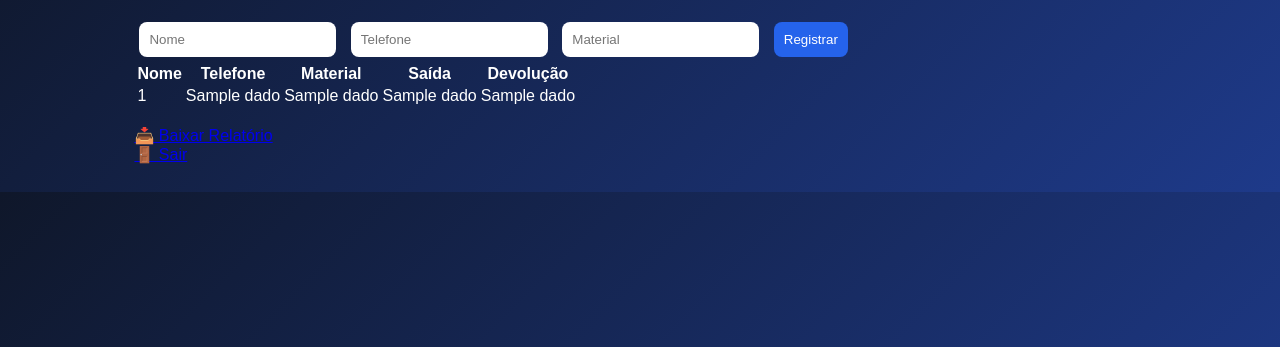
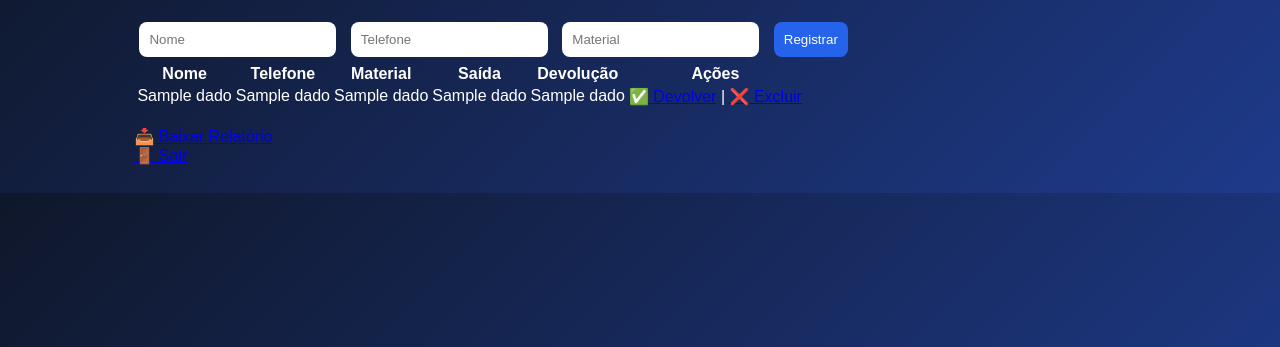
Before and after one commit to jeffteracadjus-netizen/sistema-controle, a Flask app: template templates/dashboard.html in a window 1280 px wide. Shown: the part 126-473 px from the top of the page. Run offline with Flask 3, Linux system fonts and the light colour scheme; the template is opened without the code that fills it: most values are stand-ins (such as "Sample title", 1, 10 or a date in 2020); some libraries are stand-ins or nearby versions.

Commit message:
sistema completo com devolução e exclusão

```diff
--- a/app.py
+++ b/app.py
@@ -14,7 +14,7 @@ def conectar():
         sslmode='require'
     )
 
-# 🧱 CRIAR / ATUALIZAR BANCO
+# 🧱 BANCO
 def criar_tabelas():
     conn = conectar()
     cursor = conn.cursor()
@@ -57,7 +57,6 @@ def criar_tabelas():
     cursor.close()
     conn.close()
 
-# 🔥 CHAMA AO INICIAR
 criar_tabelas()
 
 # 🔐 LOGIN
@@ -88,7 +87,7 @@ def login():
 
     return render_template("login.html")
 
-# 🚫 BLOQUEAR REGISTRO PÚBLICO
+# 🚫 BLOQUEIO REGISTRO
 @app.route("/registrar")
 def registrar():
     return redirect("/")
@@ -118,7 +117,6 @@ def criar_usuario():
 
     cursor.close()
     conn.close()
-
     return redirect("/dashboard")
 
 # ❌ EXCLUIR USUÁRIO
@@ -135,6 +133,42 @@ def excluir_usuario(id):
 
     cursor.close()
     conn.close()
+    return redirect("/dashboard")
+
+# 📦 DEVOLVER MATERIAL
+@app.route("/devolver/<int:id>")
+def devolver(id):
+    if "usuario" not in session:
+        return redirect("/")
+
+    conn = conectar()
+    cursor = conn.cursor()
+
+    cursor.execute(
+        "UPDATE registros SET devolucao = %s WHERE id = %s",
+        (datetime.now(), id)
+    )
+
+    conn.commit()
+    cursor.close()
+    conn.close()
+
+    return redirect("/dashboard")
+
+# ❌ EXCLUIR REGISTRO
+@app.route("/excluir_registro/<int:id>")
+def excluir_registro(id):
+    if "usuario" not in session:
+        return redirect("/")
+
+    conn = conectar()
+    cursor = conn.cursor()
+
+    cursor.execute("DELETE FROM registros WHERE id = %s", (id,))
+    conn.commit()
+
+    cursor.close()
+    conn.close()
 
     return redirect("/dashboard")
 
@@ -147,7 +181,7 @@ def dashboard():
     conn = conectar()
     cursor = conn.cursor()
 
-    # REGISTRO DE MATERIAL
+    # REGISTRAR MATERIAL
     if request.method == "POST":
         nome = request.form["nome"]
         telefone = request.form["telefone"]
@@ -160,10 +194,10 @@ def dashboard():
         conn.commit()
 
     # DADOS
-    cursor.execute("SELECT nome, telefone, material, saida, devolucao FROM registros")
+    cursor.execute("SELECT id, nome, telefone, material, saida, devolucao FROM registros")
     dados = cursor.fetchall()
 
-    # USUÁRIOS (ADMIN)
+    # USUÁRIOS
     cursor.execute("SELECT id, username, tipo FROM usuarios")
     usuarios = cursor.fetchall()
 
@@ -196,7 +230,7 @@ def logout():
     session.clear()
     return redirect("/")
 
-# 🚀 RODAR LOCAL / RENDER
+# 🚀 RENDER
 if __name__ == "__main__":
     port = int(os.environ.get("PORT", 5000))
     app.run(host="0.0.0.0", port=port)
--- a/templates/dashboard.html
+++ b/templates/dashboard.html
@@ -11,7 +11,6 @@
 
     <p>Usuário: {{ session["usuario"] }}</p>
 
-    <!-- REGISTRO -->
     <form method="POST" class="form">
         <input name="nome" placeholder="Nome" required>
         <input name="telefone" placeholder="Telefone" required>
@@ -19,7 +18,6 @@
         <button>Registrar</button>
     </form>
 
-    <!-- TABELA -->
     <table>
         <tr>
             <th>Nome</th>
@@ -27,20 +25,27 @@
             <th>Material</th>
             <th>Saída</th>
             <th>Devolução</th>
+            <th>Ações</th>
         </tr>
 
         {% for d in dados %}
         <tr>
-            <td>{{ d[0] }}</td>
             <td>{{ d[1] }}</td>
             <td>{{ d[2] }}</td>
             <td>{{ d[3] }}</td>
             <td>{{ d[4] }}</td>
+            <td>{{ d[5] }}</td>
+            <td>
+                {% if not d[5] %}
+                <a href="/devolver/{{ d[0] }}">✅ Devolver</a>
+                {% endif %}
+                |
+                <a href="/excluir_registro/{{ d[0] }}" onclick="return confirm('Excluir registro?')">❌ Excluir</a>
+            </td>
         </tr>
         {% endfor %}
     </table>
 
-    <!-- 👑 ADMIN -->
     {% if session["tipo"] == "admin" %}
     <div style="margin-top:30px;">
         <h3>👑 Criar Funcionário</h3>
@@ -66,9 +71,7 @@
                 <td>{{ u[2] }}</td>
                 <td>
                     {% if u[1] != 'admin' %}
-                    <a href="/excluir_usuario/{{ u[0] }}" onclick="return confirm('Tem certeza?')">
-                        ❌ Excluir
-                    </a>
+                    <a href="/excluir_usuario/{{ u[0] }}" onclick="return confirm('Excluir usuário?')">❌ Excluir</a>
                     {% endif %}
                 </td>
             </tr>
```
